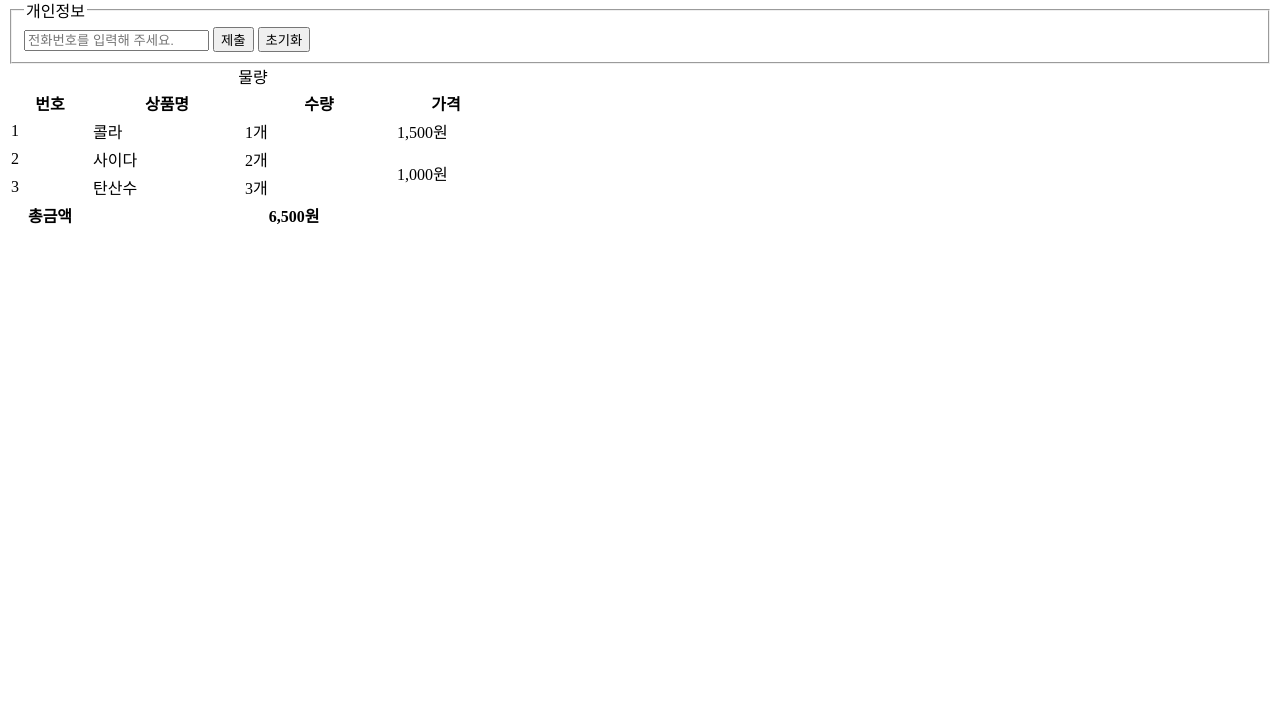
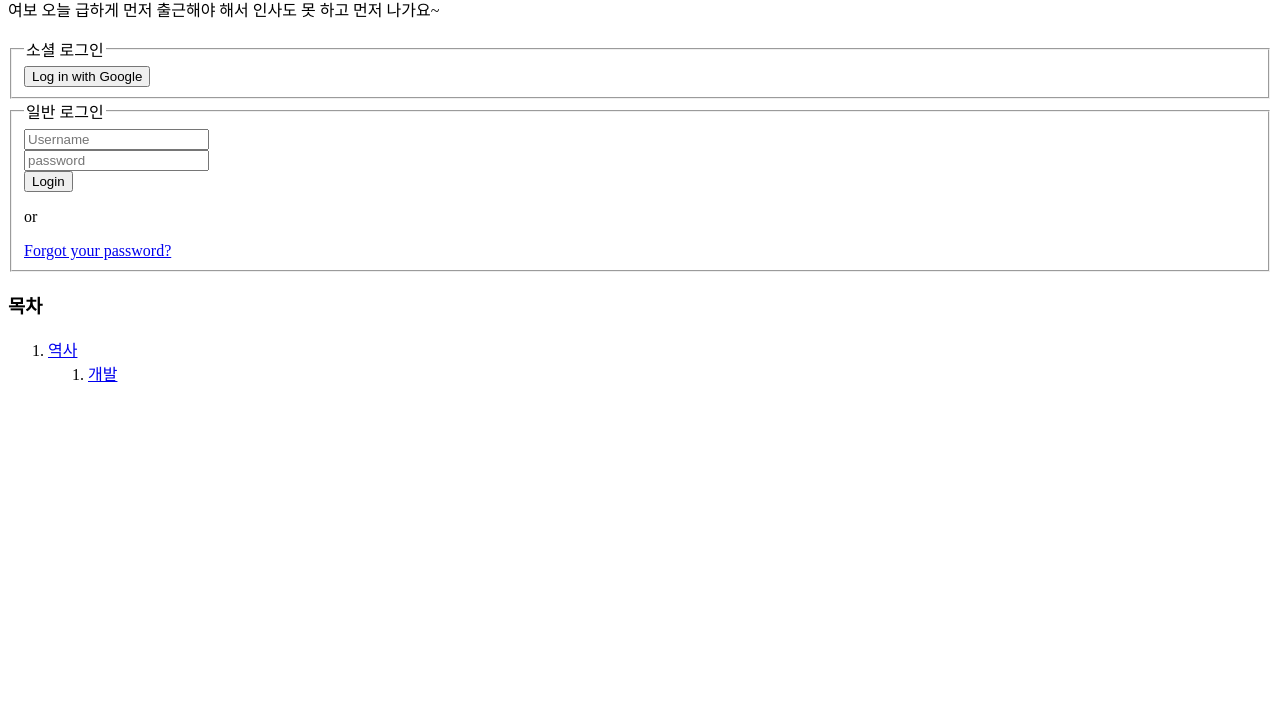
Before and after one commit to gihong1003/first-webpage-Japanese-letters, a plain HTML site: page index.html in a window 1280 px wide. Shown: the part 92-800 px from the top of the page. Drawn offline with Linux system fonts and the light colour scheme.

Commit message:
html 기초 문제풀이

```diff
--- a/index.html
+++ b/index.html
@@ -7,59 +7,40 @@
         <title>My First Web Page!</title>
     </head>
     <body>
-        <form>
+        <h1>TO. 남편</h1>
+        <p>
+            여보 오늘 급하게 먼저 출근해야 해서 인사도 못 하고 먼저 나가요~
+        </p>
+
+        <form action="#">
             <fieldset>
-                <legend>좋아하는 과일</legend>
-                <input type="checkbox" id="banana" name="banana" value="banana">
-                <label for="banana">banana</label><br>
-                <input type="checkbox" id="apple" name="apple" value="apple" checked>
-                <label for="apple">apple</label><br>
+                <legend>소셜 로그인</legend>
+                <button type="button">Log in with Google</button><br>
+
             </fieldset>
             <fieldset>
-                <legend>개인정보</legend>
-                <input type="tel" placeholder="전화번호를 입력해 주세요.">
-                <button type="submit">제출</button>
-                <button type="reset">초기화</button>
+                <legend>일반 로그인</legend>
+                <label for="username">
+                    <input type="text" id="username" name="username" placeholder="Username">
+                </label><br>
+                <label for="password">
+                    <input type="password" id="password" name="password" placeholder="password">
+                </label><br>
+                <button type="submit">Login</button>
+                <p>or</p>
+                <a href="#">Forgot your password?</a>
             </fieldset>
         </form>
-        <table>
-            <caption>물량</caption>
-            <col style="width: 80px">
-            <colgroup span="2" style="width: 150px"></colgroup>
-            <col style="width: 100px">
-            <thead>
-                <tr>
-                    <th>번호</th>
-                    <th>상품명</th>
-                    <th>수량</th>
-                    <th>가격</th>
-                </tr>
-            </thead>
-            <tfoot>
-                <tr>
-                    <th>총금액</th>
-                    <th colspan="3">6,500원</th>
-                </tr>
-            </tfoot>
-            <tbody>
-                <tr>
-                    <td>1</td>
-                    <td>콜라</td>
-                    <td>1개</td>
-                    <td>1,500원</td>
-                </tr>
-                <tr>
-                    <td>2</td>
-                    <td>사이다</td>
-                    <td>2개</td>
-                    <td rowspan="2">1,000원</td>
-                </tr>
-                <tr>
-                    <td>3</td>
-                    <td>탄산수</td>
-                    <td>3개</td>
-                </tr>
-            </tbody>
-        </table>
+        <div>
+            <h3>목차</h3>
+            <ol>
+                <li>
+                    <a href="#">역사</a>
+                    <ol>
+                        <li><a href="#">개발</a></li>
+                    </ol>
+                </li>
+            </ol>
+        </div>
     </body>
 </html>
```
